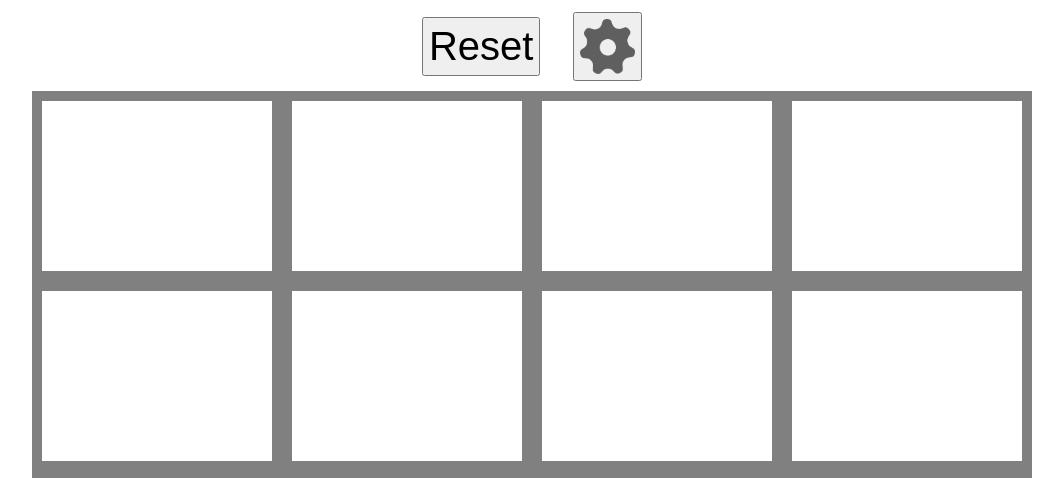
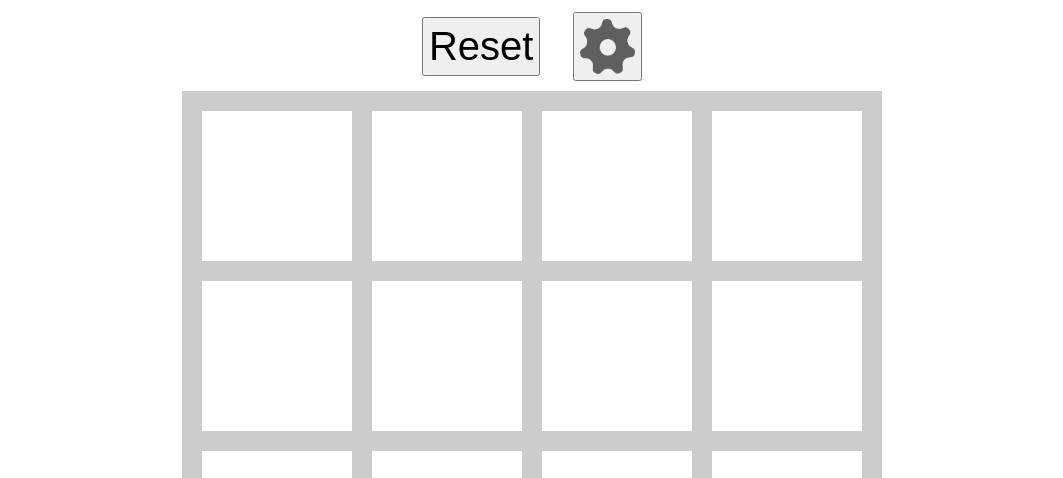
Before and after one commit to Hrothdel/SomeMemoryGame, a plain HTML site: page index.html in a window 1280 px wide. Shown: the part 280-758 px from the top of the page, without its empty margins (108-1171 px from the left). Drawn offline with nearby package versions, Linux system fonts and the light colour scheme.

Commit message:
Fixed size of cards and grid

```diff
--- a/css/styles.css
+++ b/css/styles.css
@@ -184,42 +184,41 @@ output {
     margin: 5px;
 }
 
-.grid-row {
-    display: flex;
-
-    width: 100%;
-    flex-wrap: row;
-    align-content: stretch;
-
-    background-color: grey;
-}
-
 #grid {
     display: flex;
 
     flex-wrap: wrap;
     flex-direction: column;
-    justify-content: space-around;
+
+    width: auto;
+    margin: auto;
+    padding: 10px;
+    background-color: #ccc;
+
+    justify-content: center;
     align-items: center;
+}
 
-    width: 1000px;
-    margin: auto;
-    background-color: red;
+.grid-row {
+    display: flex;
+
+    flex-wrap: row;
+    justify-content: center;
+
+    /*background-color: grey;*/
 }
 
 .card {
-    font-size: 35px;
-
-    width: 70px;
-    height: 70px;
-    flex-grow: 1;
-
-    padding: 50px 0;
     margin: 10px;
 
     background-color: white;
-    color: white;
-    text-align: center;
+
+    width: 150px;
+    height: 150px;
+
+    display: flex;
+    justify-content: center;
+    align-items: center;
 }
 
 .card-image {
```
